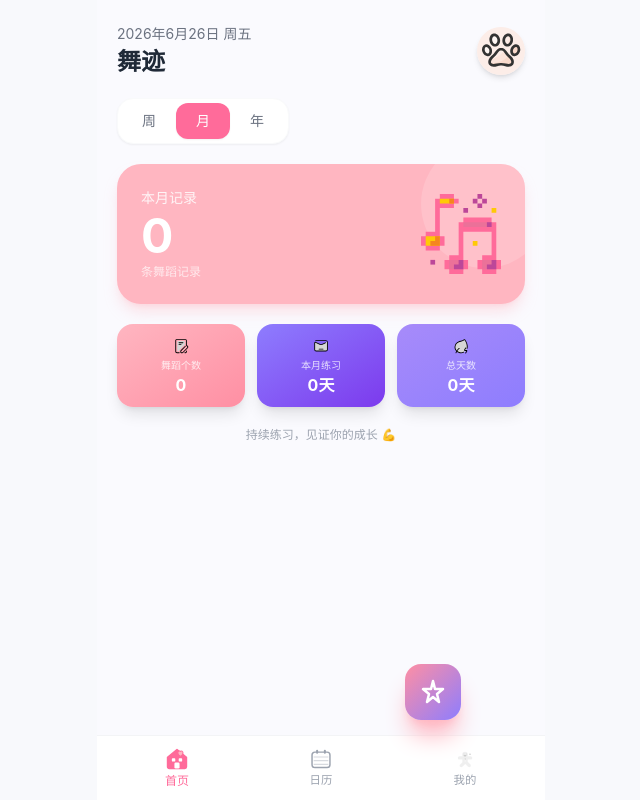
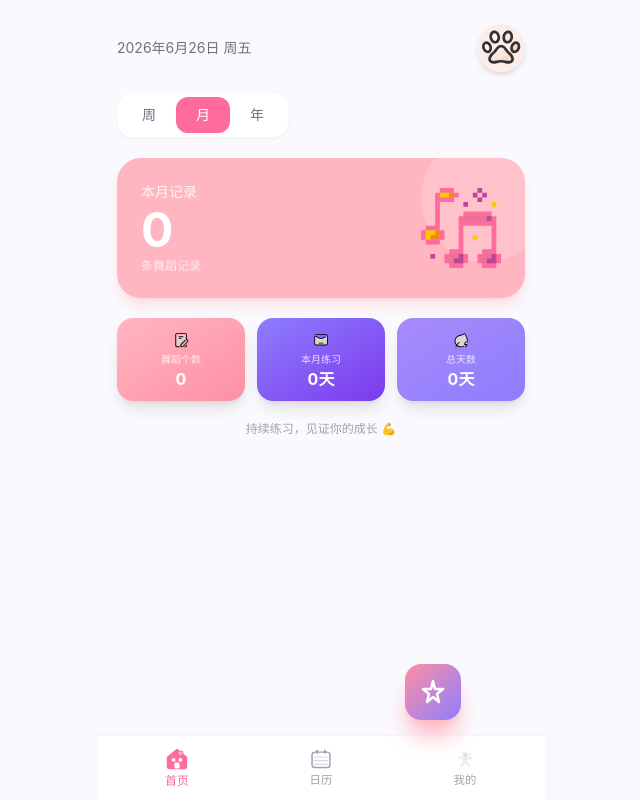
Before and after one commit to xinx111/dance-log, a React (Vite) app: page / in a window 1280 px wide. Shown: the whole page, without its empty margins (319-959 px from the left). Built offline with nearby package versions, Linux system fonts and the light colour scheme; what @capacitor/core would draw is missing.

Commit message:
去掉首页舞迹标题；日历标题改为Dance Calendar

```diff
--- a/src/pages/CalendarPage.jsx
+++ b/src/pages/CalendarPage.jsx
@@ -80,7 +80,7 @@
 
   return (
     <div className="px-4 pt-6 pb-4 animate-fade-in">
-      <h1 className="text-2xl font-bold text-gray-800 mb-1">练习日历</h1>
+      <h1 className="text-2xl font-bold text-gray-800 mb-1">Dance Calendar</h1>
       <p className="text-gray-400 text-sm mb-4">查看你的舞蹈足迹</p>
 
       {/* 总练习天数 */}
--- a/src/pages/Home.jsx
+++ b/src/pages/Home.jsx
@@ -95,10 +95,7 @@
     <div className="px-5 pt-6 pb-4 space-y-5 animate-fade-in">
       {/* 顶部日期/头像 */}
       <div className="flex items-center justify-between">
-        <div>
-          <p className="text-gray-500 text-sm">{formatDate(new Date(), 'full')}</p>
-          <h1 className="text-2xl font-bold text-gray-800 mt-0.5">舞迹</h1>
-        </div>
+        <p className="text-gray-500 text-sm">{formatDate(new Date(), 'full')}</p>
         <div
           onClick={() => navigate('/profile')}
           className="w-12 h-12 rounded-full overflow-hidden shadow-md cursor-pointer active:scale-90 transition-transform flex-shrink-0"
```
